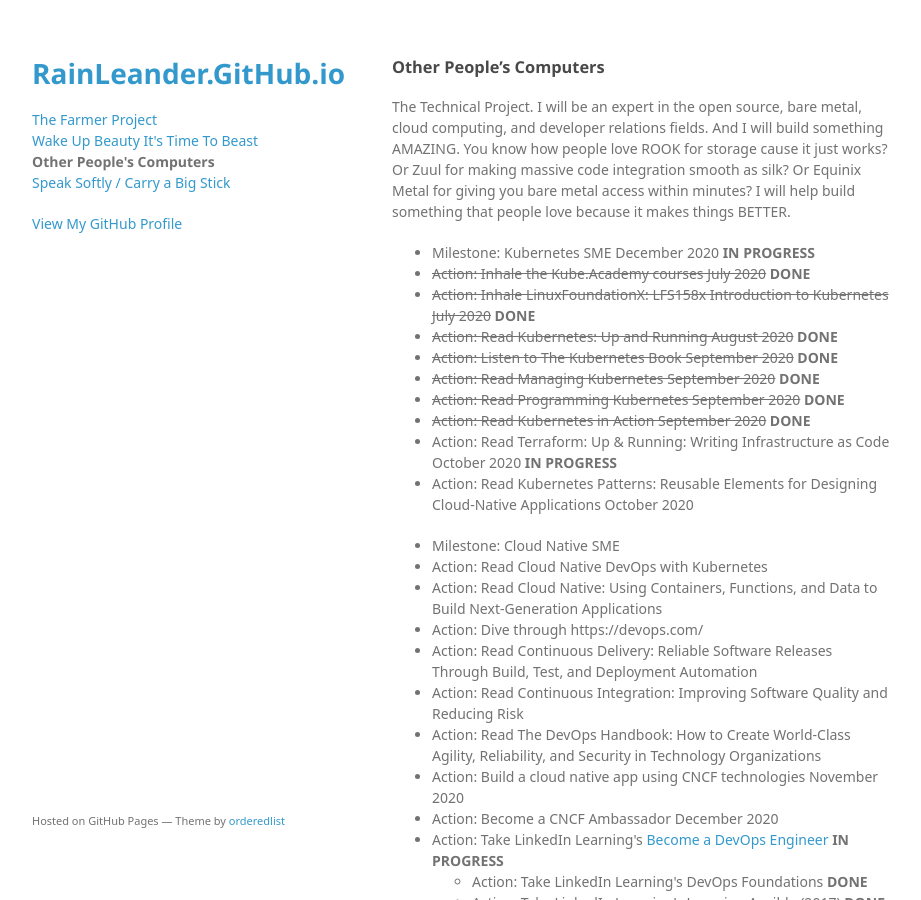
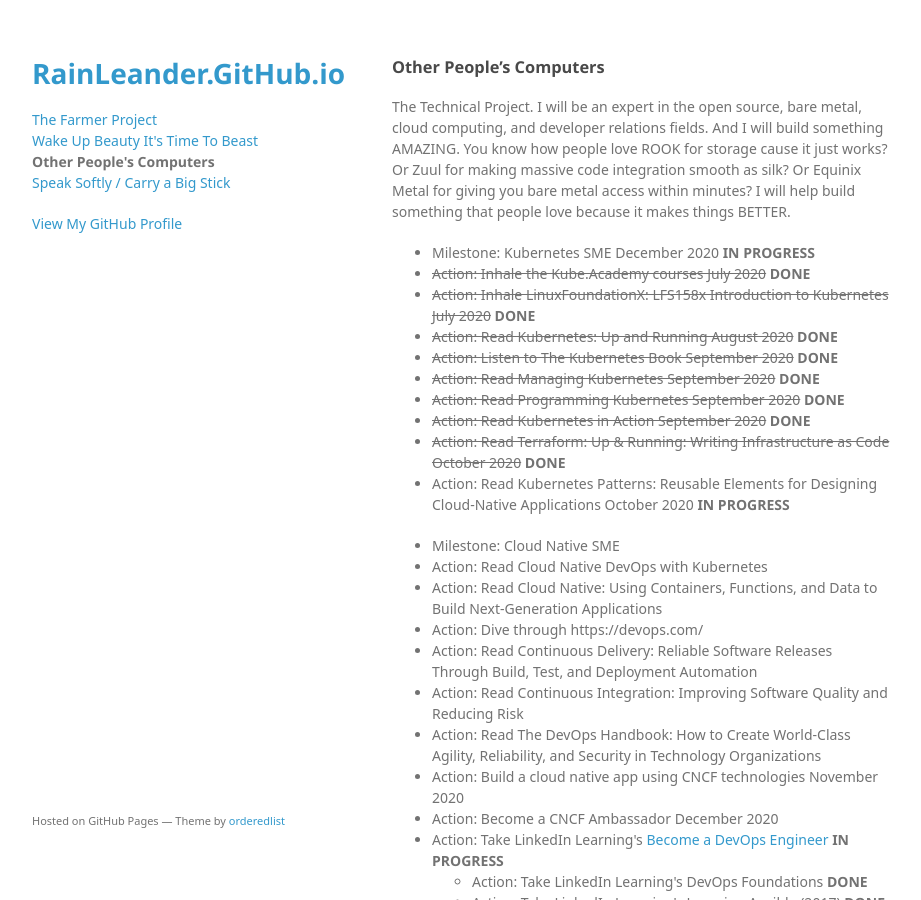
Before and after one commit to rainleander/rainleander.github.io, a Jekyll site: the page other-peoples-computers.html, which Jekyll copies as it is, in a window 1280 px wide and 900 px high. Shown: the whole window, without its empty margins (178-1099 px from the left). Built offline with Jekyll 4.4.1, drawn with Linux system fonts in a browser that asks for light colours; some web fonts are replaced.

Commit message:
Update other-peoples-computers.html

```diff
--- a/other-peoples-computers.html
+++ b/other-peoples-computers.html
@@ -37,8 +37,8 @@
         <li><del>Action: Read Managing Kubernetes September 2020</del> <b>DONE</b></li>
         <li><del>Action: Read Programming Kubernetes September 2020</del> <b>DONE</b></li>
         <li><del>Action: Read Kubernetes in Action September 2020</del> <b>DONE</b></li>
-        <li>Action: Read Terraform: Up & Running: Writing Infrastructure as Code October 2020 <b>IN PROGRESS</b></li>
-        <li>Action: Read Kubernetes Patterns: Reusable Elements for Designing Cloud-Native Applications October 2020</li></ul>
+        <li><del>Action: Read Terraform: Up & Running: Writing Infrastructure as Code October 2020</del> <b>DONE</b></li>
+        <li>Action: Read Kubernetes Patterns: Reusable Elements for Designing Cloud-Native Applications October 2020 <b>IN PROGRESS</b></li></ul>
 
         <p><ul><li>Milestone: Cloud Native SME</li>
         <li>Action: Read Cloud Native DevOps with Kubernetes</li>
```
